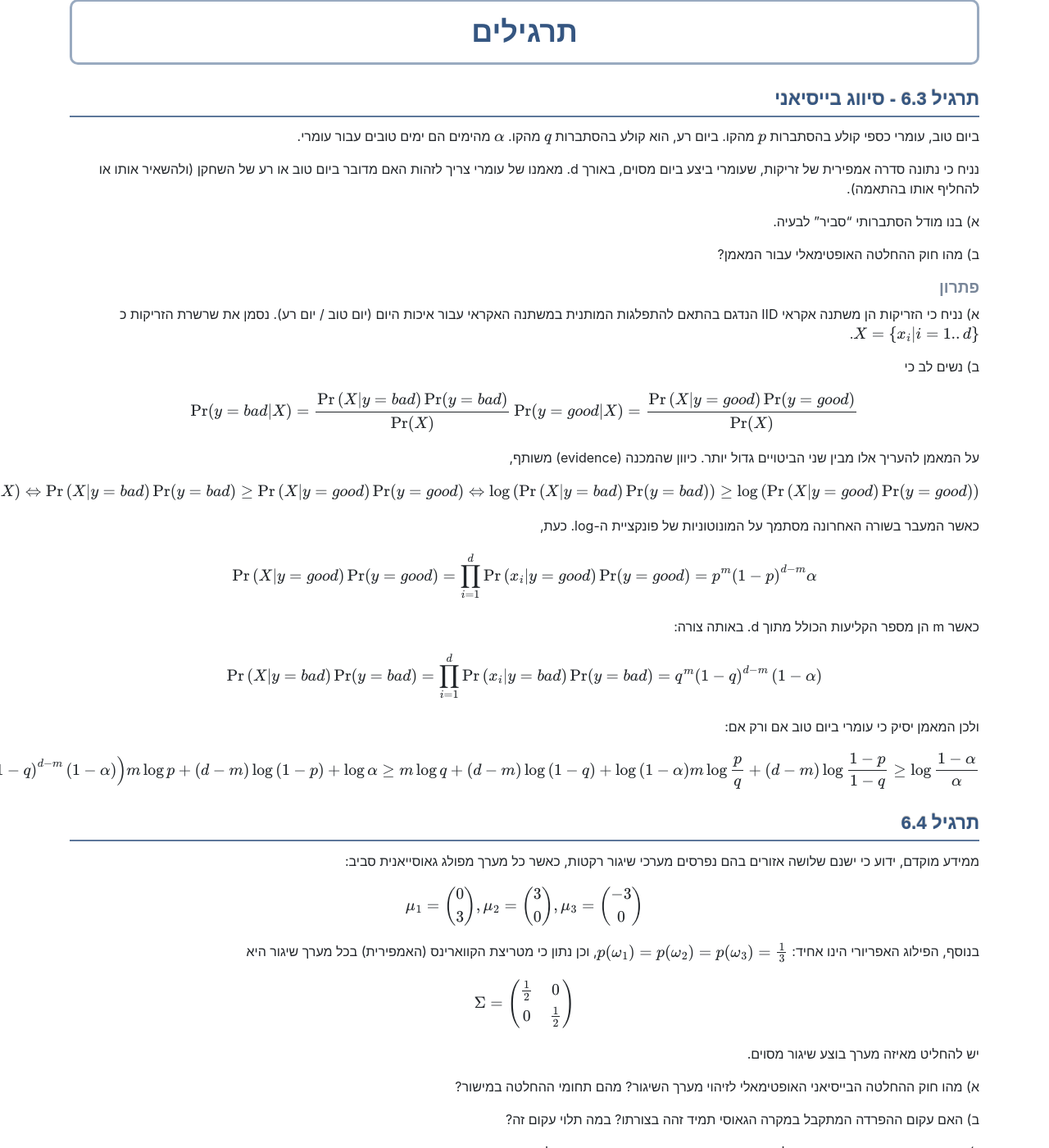
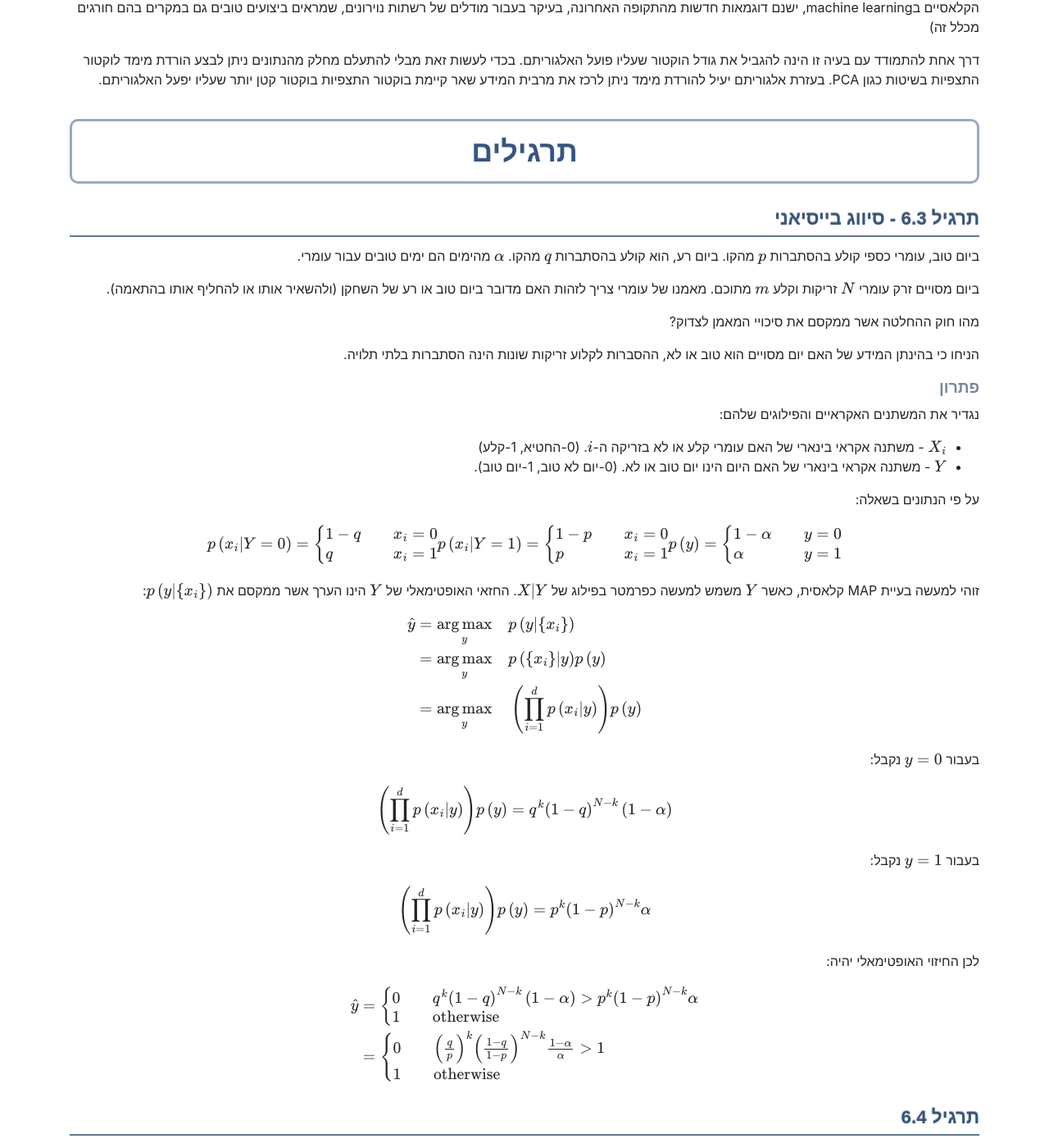
Before and after one commit to technion046195/technion_046195_2020_spring, a Jekyll site: the page built from _tutorials/tutorial_06/tutorial_he.md, in a window 1280 px wide and 1400 px high, scrolled down 10236 px. Shown: the whole window at 82% size. Built offline with Jekyll 4.4.1, drawn with Linux system fonts in a browser that asks for light colours; some web fonts are replaced; formulas are drawn with MathJax 3; a style sheet for code colours, icons or effects is not loaded; some of the changed text lies outside the part shown.

Commit message:
Tutorial 6 - corrections

```diff
--- a/_tutorials/tutorial_06/tutorial_he.md
+++ b/_tutorials/tutorial_06/tutorial_he.md
@@ -11,7 +11,7 @@
 - $$\boldsymbol{X}$$ - משתנה/וקטור אקראי אשר יש באפשרותינו למדוד. לרוב נקרא המדידה או התצפית.
 - $$Y$$ - משתנה אקראי אשר ברצונינו לחזות על סמך $$X$$. לרוב נקרא התווית.
 - $$\hat{y}=h\left(x\right)$$ - פונקציית חיזוי של $$Y$$ כתלות ב$$X$$.
-- $$\ell\left(\hat{y},y\right)$$ - פונקציית הפסד. קובעת את ה"כנס" המתקבל בעבור חיזוי שגוי.
+- $$\ell\left(\hat{y},y\right)$$ - פונקציית הפסד. קובעת את ה"כנס" המתקבל בעבור חיזוי שגוי $$\hat{y}$$ בהשוואה לערך האמיתי $$y$$.
 - $$R\left\lbrace h\right\rbrace=\mathbb{E}\left[\ell\left(h\left(X\right),Y\right)\right]$$ - פנקציית הסיכון. התוחלת של ההפסד.
 
 **המטרה**: למצוא פונקציית חיזוי אופטימאלית:
@@ -24,6 +24,8 @@
 
 - **סיווג**: כאשר תחום הערכים של התוויות הינו דיסקרטי וסופי.
 - **רגרסיה**: כאשר תחום הערכים של התוויות הינו תחום רציף.
+
+(בעיות שבהם התחום דיסקרטי ואין סופי לרוב פותרים בשיטות דומות לאלו של רגרסיה כאשר מעגלים את תוצאת החיזוי)
 
 #### פונקציות הספד נפוצות
 
@@ -49,29 +51,29 @@
 
 ### למידה מודרכת
 
-בעיית הלמידה המודרכת הינה בעיית חיזוי שבה אין אנו יודעים את הפילוג המשותף של $$\boldsymbol{X}$$ ו $$Y$$, אך יש ברשותינו מדגם של $$N$$ דיגימות משותפות שלהם: $$D=\left\lbrace\boldsymbol{x}_i,y_i\right\rbrace$$
+בעיית למידה מודרכת עוסקת בבעיות חיזוי שבהם אין אנו יודעים את הפילוג המשותף של $$\boldsymbol{X}$$ ו $$Y$$, אך יש ברשותינו מדגם של $$N$$ דיגימות משותפות שלהם: $$D=\left\lbrace\boldsymbol{x}_i,y_i\right\rbrace$$
 
 #### גישה גנרטיבית
 
-בגישה הגנרטיבית אנו נשתמש במדגם על מנת לשערך את פונקציית הפילוג המשותפת $$p_{\boldsymbol{X},Y}$$. ובעזרתה לבנות את החזאי. שיטות אלו נקראות גנרטיביות משום שהם מנסות ללמוד את האופן שבו נוצר (generated) המגדם.
+בגישה הגנרטיבית אנו נשתמש במדגם על מנת לשערך את פונקציית הפילוג המשותפת $$p_{\boldsymbol{X},Y}$$, ובעזרתה לבנות את החזאי. שיטות אלו נקראות גנרטיביות משום שהם מנסות ללמוד את האופן שבו נוצר (generated) המגדם.
 
 ### שיטות סיווג גנרטיביות
 
-נתמקד בבעיית הסיווג. במקרים אלו, לרוב נוח יותר להשתמש בעובדה כי:
+בתרגול זה נעסוק בשיטות סיווג גנרטיביות. בבעיות אלו נפרק לרוב את הפונקציית הצפיפות המושתפת באופן הבא:
 
 $$
 p_{\boldsymbol{X},Y}\left(\boldsymbol{x},y\right)=p_{\boldsymbol{X}\lvert Y}\left(\boldsymbol{x}\lvert y\right)p_Y\left(y\right)
 $$
 
-ולשערך כל איבר בנפדר.
+ונשערך כבנפדר את כל אחד משני הרכבים:
 
-- $$p_Y$$ הינו פילוג דיסקרטי, ולכן ניתן לשערך אותו בקלות על פי:
+- מכיוון מאנו עוסקים בבעיות סיווגת אזי, $$p_Y$$ הינו פילוג דיסקרטי סופי, ולכן ניתן לשערך אותו בקלות על פי:
 
   $$
   p_Y\left(j\right)=\frac{1}{N}\sum_{i=1}^N I\left\lbrace y_i=j\right\rbrace
   $$
 
-- את $$p_{\boldsymbol{X}\lvert Y}$$ ניתן לשערך על ידי חלוקה של המדגם על פי ערכי $$Y$$, ושיערוך הפילוג המותנה בכל חלק. **שימו לב**, מדובר בשיערוך של מספר פילוג השווה למשפר הערכים שהתוויות יכולות לקבל.
+- את $$p_{\boldsymbol{X}\lvert Y}$$ ניתן לשערך על ידי חלוקה של המדגם על פי ערכי $$Y$$ של הדגמים, ושיערוך הפילוג המותנה בעבור כל חלק. **שימו לב**, מדובר בשיערוך של מספר פילוגים השווה למספר הערכים שהתוויות יכולות לקבל.
 
 שיטות הסיווג הגנרטיביות נבדלות אחת מהשניה במודל אותו הן מציעים בעבור הפילוג של $$p_{\boldsymbol{X}\lvert Y}$$, ואופן הלימוד שלו.
 
@@ -79,15 +81,19 @@
 
 #### מסווג בייס נאיבי (Naïve Bayse Classifier)
 
-בשיטה זו אנו נניח כי הפילוג של הרכיבים של $$\boldsymbol{X}$$ הינם בלתי תלויים סטטיסטית ולכן $$p_{\boldsymbol{X}\lvert Y}\left(\boldsymbol{x}\lvert y\right)=\prod_{i=1}^d p_i\left(x_i\lvert y\right)$$, כאשר $$d$$ הוא המימד של $$\boldsymbol{X}$$
+ההנחה: הרכיבים של $$\boldsymbol{X}$$ הינם בלתי תלויים סטטיסטית.
 
-את הפילוגים $$p_i\left(x_i\lvert y\right)$$ לומדים באופן בלתי תלוי בעבור כל אחד מ$$d$$ הרכיבים של $$\boldsymbol{X}$$. ניתן לדוגמא להשתמש במודל של פילוג נורמאלי או KDE על מנת לשערך את הפילוג החד מימדי של הרכיבים.
+תחת הנחה זו $$p_{\boldsymbol{X}\lvert Y}\left(\boldsymbol{x}\lvert y\right)=\prod_{i=1}^d p_q\left(x_q\lvert y\right)$$, כאשר $$x_q$$ הוא הרכיב ה$$q$$ בוקטור $$\boldsymbol{x}$$ ו $$d$$ הוא המימד (אורך) שלו.
 
-ישטה זו פותרת את בעיית הCurse of Dimenionality אך כשמה כן היאת היא מאד נאיבית שכן הנחת החוסר תלות בין הרכיבים לרוב רחוקה מלהיות נכונה)
+את הפילוגים החד מימדיים $$p_q\left(x_q\lvert y\right)$$ לומדים באופן בלתי תלוי בעבור כל ערך של $$Y$$ וכל אחד מ$$d$$ הרכיבים של $$\boldsymbol{X}$$.
 
-### Linear Discriminant Analysis (LDA)
+שיטה זו לא מגדירה כיצד ללמוד את הפילוגים החד מימדיים, וניתן לדוגמא להשתמש בכל אחת מהשיטות שראינו בקורס לשיערוך פילוגים, כגון מודל של פילוג נורמאלי או KDE.
 
-בשיטה זו נניח את שתי הנחות הבאות:
+מצד אחד, שיטה זו פותרת את בעיית הCurse of Dimenionality, אך מצד שני, כשמה כן היא, היא מאד נאיבית שכן הנחת החוסר תלות בין הרכיבים לרוב רחוקה מלהיות נכונה)
+
+#### Linear Discriminant Analysis (LDA)
+
+הנחות:
 
 1. הפילוגים $$p_{\boldsymbol{X}\lvert Y}$$ הינם פילוגים נורמאלייים לכל ערך של $$Y$$.
 2. מטריצת convariance של הפילוג הנורמאלי $$p_{\boldsymbol{X}\lvert Y}$$ אינו תלוי בערך של $$Y$$.
@@ -105,7 +111,7 @@
 \Sigma = \frac{1}{N}\sum_{i}\left(\boldsymbol{x}_i-\boldsymbol{\mu}_{y_i}\right)\left(\boldsymbol{x}_i-\boldsymbol{\mu}_{y_i}\right)^T
 $$
 
-#### הפרדה לינארית
+##### הפרדה לינארית
 
 בעבור המקרה של סיווג בינארי (סיווג לשני מחלקות) ושימוש בzero-one loss מתקבל החזאי הבא:
 
@@ -126,7 +132,11 @@
 
 נשים לב כי תנאי ההחלטה שבין שני התחומים הינו לינארי, ומכאן מקבל האלגוריתמם את שמו)
 
-### Quadric Discriminant Analysis (QDA)
+#### Quadric Discriminant Analysis (QDA)
+
+הנחות:
+
+1. הפילוגים $$p_{\boldsymbol{X}\lvert Y}$$ הינם פילוגים נורמאלייים לכל ערך של $$Y$$.
 
 QDA דומה מאד לLDA רק ללא ההנחה השניה. במקרה זה אנו משערכים באופן בלתי תלוי $$N$$ גאוסיאנים שונים. במקרה נקבל ש:
 
@@ -135,7 +145,7 @@
 \Sigma_j = \frac{1}{N}\sum_{i\in G_j}\left(\boldsymbol{x}_i-\boldsymbol{\mu}_j\right)\left(\boldsymbol{x}_i-\boldsymbol{\mu}_j\right)^T
 $$
 
-#### משטח הפרדה ריבועי
+##### משטח הפרדה ריבועי
 
 בעבור המקרה של סיווג בינארי (סיווג לשני מחלקות) ושימוש בzero-one loss מתקבל החזאי הבא:
 
@@ -524,25 +534,26 @@
 ##### ✍️ תרגיל 6.1
 
 א) הציעו שיטה להעריך את מידת הודאות של החיזוי על סמך המודל שקיבלנו.
+
 ב) כיצד היה משתנה החזאי במידה והיינו יודעים כי הסיכוי הא-פריוירי של דגימה להיות סרטנית הינה 5% (ולא כמו הפילוג המופיע במדגם)
 
 ##### פתרון
 
-א) מכיוון שמדובר באלגוריתם גנרטיבי, יש בידינו את המודל ההסתברותי המלא (המשוערך) לכן נוכל לשערך את ההסתברות לקבל תווית מסויימת בהנתן התצפיות. נוכל לחשב אם כן את הסיכוי של דגימה להיות סרטנית מתוך המודל ששיערכנו ועל ידי שימוש בכלל בייס:
+א) מכיוון שמדובר באלגוריתם גנרטיבי, יש בידינו את המודל ההסתברותי המלא (המשוערך), ולכן נוכל לשערך את ההסתברות לקבל תווית מסויימת בהניתן התצפיות. הסיכוי של דגימה נתונה להיות סרטנית (מתוך המודל ששיערכנו) הינו:
 
 $$
 p_{Y\lvert \boldsymbol{X}}\left(1\lvert\boldsymbol{x}\right) = \frac{p_{\boldsymbol{X}\lvert Y}\left(\boldsymbol{x}\lvert 1\right)p_Y\left(1\right)}{p_{\boldsymbol{X}\lvert Y}\left(\boldsymbol{x}\lvert 0\right)p_Y\left(0\right)+p_{\boldsymbol{X}\lvert Y}\left(\boldsymbol{x}\lvert 1\right)p_Y\left(1\right)} \\
 $$
 
-כאשר $$p_{\boldsymbol{X}\lvert Y}\left(\boldsymbol{x}\lvert j\right)=\frac{1}{2\pi\left\lvert\Sigma\right\rvert}\exp\left(-\tfrac{1}{2}\left(\boldsymbol{x}-\boldsymbol{\mu}_j\right)^T\Sigma^{-1}\left(\boldsymbol{x}-\boldsymbol{\mu}_j\right)\right)$$
+כאשר $$p_{\boldsymbol{X}\lvert Y}\left(\boldsymbol{x}\lvert j\right)=\frac{1}{2\pi\left\lvert\Sigma\right\rvert}\exp\left(-\tfrac{1}{2}\left(\boldsymbol{x}-\boldsymbol{\mu}_j\right)^T\Sigma^{-1}\left(\boldsymbol{x}-\boldsymbol{\mu}_j\right)\right)$$, ו $$\mu_j$$, $$\Sigma$$ ו $$p_Y\left(j\right)$$ הם הפרמטרים שכבר שיערכנו.
 
-ב) במקרה והפילוג $$p_Y$$ ידוע נוכל פשוט להשתמש בפילוג הידוע במקום לשערך אותו. כל שאר החישוב יהיה זהה. במקרה של LDA פילוג זה מופיע רק באיבר $$b$$ של פונקצייית החיזוי, אשר מגדיר את המיקום של משטח ההפרדה.
+ב) במקרה והפילוג $$p_Y$$ ידוע נוכל פשוט להשתמש בפילוג הידוע במקום לשערך אותו. כל שאר החישוב יהיה זהה. במקרה של LDA, פילוג זה מופיע רק באיבר $$b$$ של פונקצייית החיזוי, אשר מגדיר את המיקום של משטח ההפרדה.
 
 $$
 b=\tfrac{1}{2}\left(\boldsymbol{\mu}_0^T\Sigma^{-1}\boldsymbol{\mu}_0 - \boldsymbol{\mu}_1^T\Sigma^{-1}\boldsymbol{\mu}_1\right) + \log\left(\frac{p_Y\left(1\right)}{p_Y\left(0\right)}\right)
 $$
 
-כאשר נשתמש ב:
+נשתמש כעת ב:
 
 $$
 p_Y\left(y\right)=\begin{cases}
@@ -551,11 +562,11 @@
 \end{cases}
 $$
 
-נקבל את פונקציית החישוי הבאה:
+ונקבל את פונקציית החיזוי הבאה:
 
 ![LDA results with prior](./media/bcw_lda_prior.png)
 
-כפי שניתן לראות, במקרה זה קו ההפרדה זז משמעותית לימין. ההסבר לזה היא העובדה היא שהפילוג הא-פריורי על התווית מקטין משמעותית את ההסתברות א-פריוירית שדגימה מסויימת הינה סרטנית, מה שמתבטא גם בסיכוי הפוסטריורי של דגימה להיות סרטנית, לכן איזור גדול יותר ממופה לתווית של לא סרטני.
+כפי שניתן לראות, במקרה זה קו ההפרדה זז משמעותית לימין. ההסבר לזה היא העובדה היא שהפילוג הא-פריורי על התווית מקטין משמעותית את ההסתברות א-פריוירית שדגימה מסויימת הינה סרטנית, מה שמתבטא באופן דומה גם בסיכוי הפוסטריורי. לכן איזור גדול יותר ממופה עת לתווית של "לא סרטני".
 
 העובדה שאנו משתמשים בשיטה גנרטיבית מאפשרת לנו בקלות לפרש את התוצאה ולהכניס מידע א-פריורי נוסף. כאשר נדבר על שיטות לא גנרטיביות (דיסקימינטיביות), נראה שלא כך הדבר בעבור שיטות אלו.
 
@@ -631,51 +642,73 @@
 
 ביום טוב, עומרי כספי קולע בהסתברות $$p$$ מהקו. ביום רע, הוא קולע בהסתברות $$q$$ מהקו. $$\alpha$$ מהימים הם ימים טובים עבור עומרי.
 
-נניח כי נתונה סדרה אמפירית של זריקות, שעומרי ביצע ביום מסוים, באורך d. מאמנו של עומרי צריך לזהות האם מדובר ביום טוב או רע של השחקן (ולהשאיר אותו או להחליף אותו בהתאמה).
+ביום מסויים זרק עומרי $$N$$ זריקות וקלע $$m$$ מתוכם. מאמנו של עומרי צריך לזהות האם מדובר ביום טוב או רע של השחקן (ולהשאיר אותו או להחליף אותו בהתאמה).
 
-א)  בנו מודל הסתברותי "סביר" לבעיה.
+מהו חוק ההחלטה אשר ממקסם את סיכויי המאמן לצדוק?
 
-ב)  מהו חוק ההחלטה האופטימאלי עבור המאמן?
+הניחו כי בהינתן המידע של האם יום מסויים הוא טוב או לא, ההסברות לקלוע זריקות שונות הינה הסתברות בלתי תלויה.
 
 ##### פתרון
 
-א) נניח כי הזריקות הן משתנה אקראי IID הנדגם בהתאם להתפלגות המותנית במשתנה האקראי עבור איכות היום (יום טוב / יום רע). נסמן את שרשרת הזריקות כ $$X=\left\{x_{i} \lvert i=1..d\right\}$$.
+נגדיר את המשתנים האקראיים והפילוגים שלהם:
 
-ב) נשים לב כי
+- $$X_i$$ - משתנה אקראי בינארי של האם עומרי קלע או לא בזריקה ה-$$i$$. (0-החטיא, 1-קלע)
+- $$Y$$ - משתנה אקראי בינארי של האם היום הינו יום טוב או לא. (0-יום לא טוב, 1-יום טוב).
+
+על פי הנתונים בשאלה:
 
 $$
-\Pr (y=bad\lvert X)=\frac{\Pr \left(X\lvert y=bad\right)\Pr (y=bad)}{\Pr (X)} \\
-\Pr (y=good\lvert X)=\frac{\Pr \left(X\lvert y=good\right)\Pr (y=good)}{\Pr (X)}
+p\left(x_i\lvert Y=0\right)=\begin{cases}
+1-q && x_i=0 \\
+q && x_i=1 \\
+\end{cases} \\
+p\left(x_i\lvert Y=1\right)=\begin{cases}
+1-p && x_i=0 \\
+p && x_i=1 \\
+\end{cases} \\
+p\left(y\right)=\begin{cases}
+1-\alpha && y=0 \\
+\alpha && y=1 \\
+\end{cases}
 $$
 
-על המאמן להעריך אלו מבין שני הביטויים גדול יותר. כיוון שהמכנה (evidence) משותף,
+זוהי למעשה בעיית MAP קלאסית, כאשר $$Y$$ משמש למעשה כפרמטר בפילוג של $$X\lvert Y$$. החזאי האופטימאלי של $$Y$$ הינו הערך אשר ממקסם את $$p\left(y\lvert \left\lbrace x_i\right\rbrace\right)$$:
 
 $$
-\Pr (y=bad\lvert X)\ge \Pr (y=good\lvert X) \\
-\Leftrightarrow \Pr \left(X\lvert y=bad\right)\Pr (y=bad)\ge \Pr \left(X\lvert y=good\right)\Pr (y=good) \\
-\Leftrightarrow \log \left(\Pr \left(X\lvert y=bad\right)\Pr (y=bad)\right)\ge \log \left(\Pr \left(X\lvert y=good\right)\Pr (y=good)\right)
+\begin{aligned}
+\hat{y}
+& = \underset{y}{\arg\max}\quad p\left(y \lvert \left\lbrace x_i\right\rbrace\right) \\
+& = \underset{y}{\arg\max}\quad p\left(\left\lbrace x_i\right\rbrace \lvert y\right)p\left(y\right) \\
+& = \underset{y}{\arg\max}\quad \left(\prod_{i=1}^d p\left(x_i \lvert y\right)\right)p\left(y\right) \\
+\end{aligned}
 $$
 
-כאשר המעבר בשורה האחרונה מסתמך על המונוטוניות של פונקציית ה-log. כעת,
+בעבור $$y=0$$ נקבל:
 
 $$
-\Pr \left(X\lvert y=good\right)\Pr (y=good)=\prod_{i=1}^{d}\Pr \left(x_{i} \lvert y=good\right) \Pr (y=good) \\
-=p^{m} \left(1-p\right)^{d-m} \alpha
+\left(\prod_{i=1}^d p\left(x_i \lvert y\right)\right)p\left(y\right) = q^k\left(1-q\right)^{N-k}\left(1-\alpha\right)
 $$
 
-כאשר m הן מספר הקליעות הכולל מתוך d. באותה צורה:
+בעבור $$y=1$$ נקבל:
 
 $$
-\Pr \left(X\lvert y=bad\right)\Pr (y=bad)=\prod _{i=1}^{d}\Pr \left(x_{i} \lvert y=bad\right) \Pr (y=bad) \\
-=q^{m} \left(1-q\right)^{d-m} \left(1-\alpha \right)
+\left(\prod_{i=1}^d p\left(x_i \lvert y\right)\right)p\left(y\right) = p^k\left(1-p\right)^{N-k}\alpha
 $$
 
-ולכן המאמן יסיק כי עומרי ביום טוב אם ורק אם:
+לכן החיזוי האופטימאלי יהיה:
 
 $$
-\log \left(p^{m} \left(1-p\right)^{d-m} \alpha \right)\ge \log \left(q^{m} \left(1-q\right)^{d-m} \left(1-\alpha \right)\right) \\
-m\log p+(d-m)\log \left(1-p\right)+\log \alpha \ge m\log q+(d-m)\log \left(1-q\right)+\log \left(1-\alpha \right) \\
-m\log \frac{p}{q} +(d-m)\log \frac{1-p}{1-q} \ge \log \frac{1-\alpha }{\alpha }
+\begin{aligned}
+\hat{y}
+& = \begin{cases}
+0 && q^k\left(1-q\right)^{N-k}\left(1-\alpha\right) > p^k\left(1-p\right)^{N-k}\alpha \\
+1 && \text{otherwise}
+\end{cases} \\
+& = \begin{cases}
+0 && \left(\frac{q}{p}\right)^k\left(\frac{1-q}{1-p}\right)^{N-k}\frac{1-\alpha}{\alpha} > 1 \\
+1 && \text{otherwise}
+\end{cases} \\
+\end{aligned}
 $$
 
 #### תרגיל 6.4
```
Also changed, not shown: other parts of _tutorials/tutorial_06/tutorial_he.md (+3 -3 lines).
